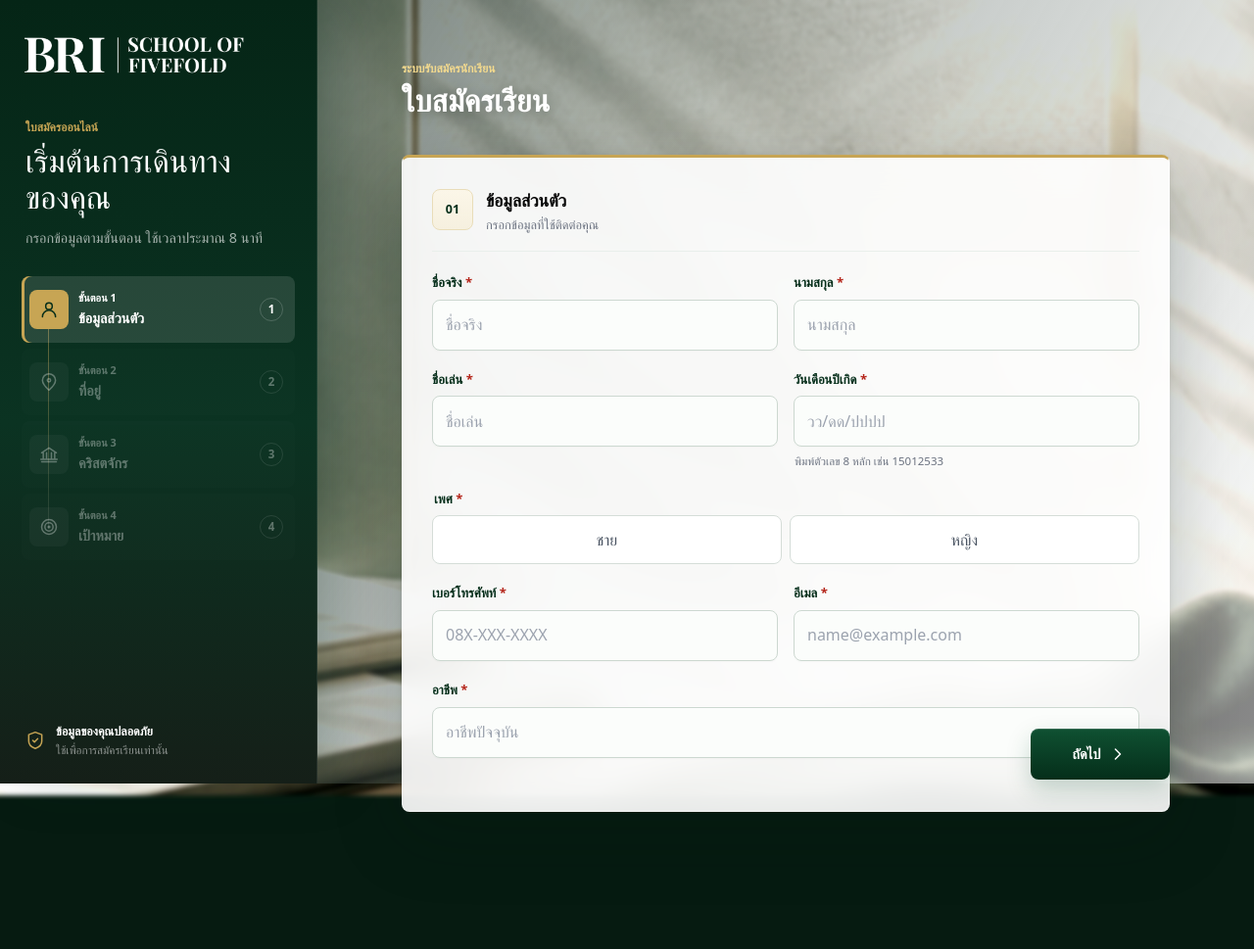
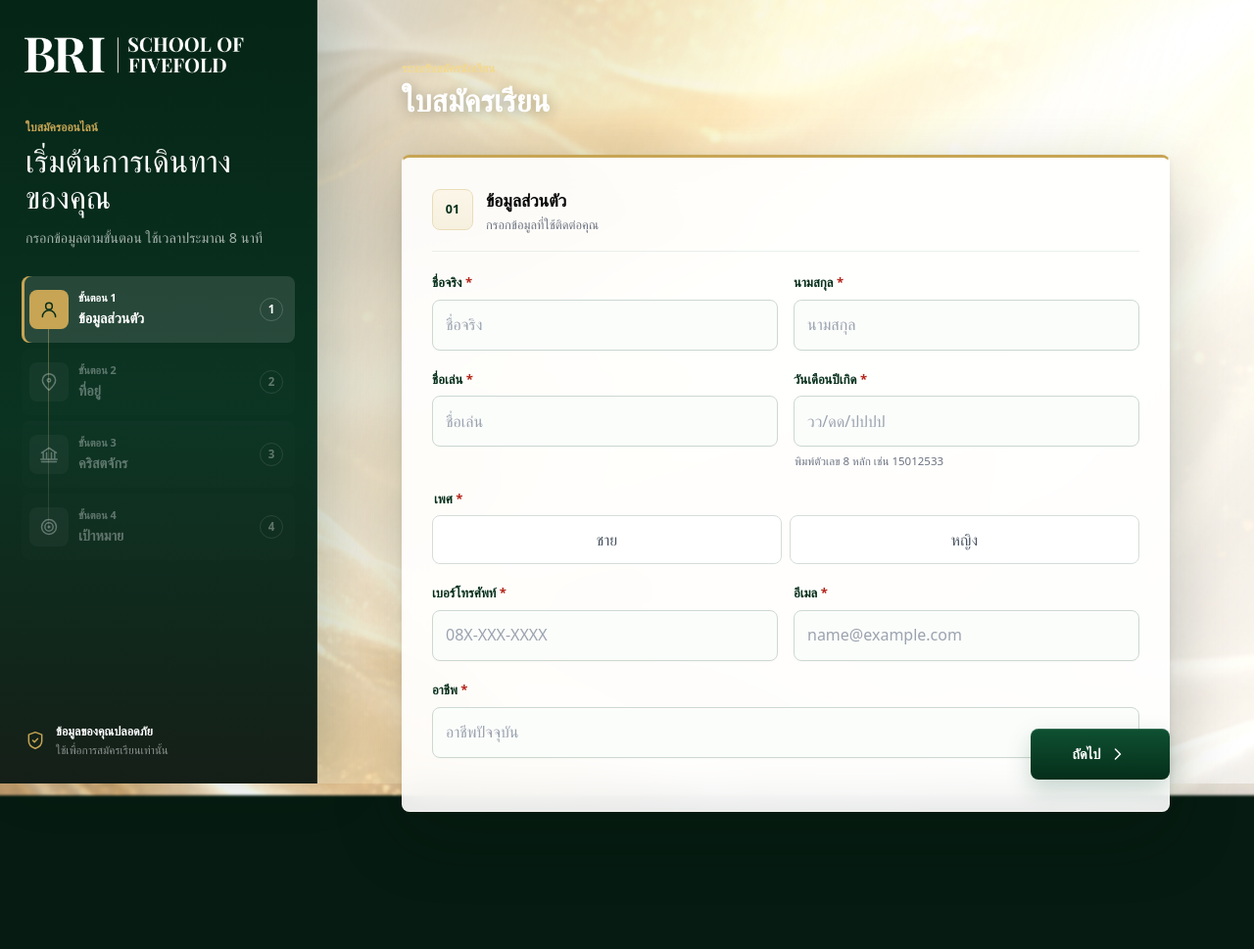
Before and after one commit to Atothegod/BRI, a Django app: page / in a window 1280 px wide. Shown: the whole page at 98% size. Run offline with Django 5.2, Linux system fonts and the light colour scheme; some web fonts are replaced.

Commit message:
Update background images and styles for registration and authentication pages

```diff
--- a/backend/school/static/school/css/registration.css
+++ b/backend/school/static/school/css/registration.css
@@ -16,7 +16,7 @@
     --color-border-soft: #f3f4f6;
     --color-danger: #b42318;
     --color-danger-soft: #fff4f2;
-    --app-background-image: url("../images/app-background.jpg?v=20260828-sharp-1");
+    --app-background-image: url("../images/app-background.jpg?v=20260828-gold-silk-1");
     --shadow-card: 0 1px 2px rgba(5, 46, 26, 0.04), 0 12px 34px rgba(5, 46, 26, 0.08), 0 28px 70px rgba(5, 46, 26, 0.04);
     --shadow-float: 0 -1px 0 rgba(5, 46, 26, 0.06), 0 -14px 38px rgba(5, 46, 26, 0.1);
     --radius-card: 8px;
@@ -122,7 +122,7 @@ svg {
     background-image: var(--app-background-image);
     background-position: center;
     background-size: cover;
-    filter: blur(2px) saturate(0.82) contrast(1.06) brightness(1.06);
+    filter: blur(1px) saturate(0.88) contrast(1.04) brightness(1.05);
     transform: scale(1.015);
 }
 
@@ -134,8 +134,13 @@ svg {
     z-index: -1;
     content: "";
     background:
-        linear-gradient(120deg, rgba(3, 24, 14, 0.72), rgba(3, 24, 14, 0.26) 48%, rgba(255, 255, 255, 0.45)),
-        rgba(255, 255, 255, 0.18);
+        linear-gradient(104deg, rgba(255, 255, 255, 0) 22%, rgba(255, 226, 148, 0.26) 42%, rgba(255, 255, 255, 0.42) 50%, rgba(255, 226, 148, 0.2) 58%, rgba(255, 255, 255, 0) 78%),
+        linear-gradient(120deg, rgba(3, 24, 14, 0.32), rgba(255, 255, 255, 0.08) 48%, rgba(255, 255, 255, 0.5)),
+        rgba(255, 255, 255, 0.12);
+    background-position: 130% 0, 0 0, 0 0;
+    background-size: 240% 100%, auto, auto;
+    animation: goldSilkSheen 16s ease-in-out infinite alternate;
+    pointer-events: none;
 }
 
 .app-sidebar {
@@ -2273,6 +2278,11 @@ select.form-control {
     to { opacity: 1; }
 }
 
+@keyframes goldSilkSheen {
+    from { background-position: 130% 0, 0 0, 0 0; }
+    to { background-position: -30% 0, 0 0, 0 0; }
+}
+
 @media (max-width: 1023px) {
     .registration-app .app-main {
         background: transparent;
@@ -2315,9 +2325,14 @@ select.form-control {
     }
 
     .registration-app .mobile-progress {
+        position: sticky;
+        top: calc(64px + env(safe-area-inset-top) + 8px);
+        z-index: 35;
         background: #ffffff;
         border-color: rgba(5, 46, 26, 0.1);
-        box-shadow: 0 12px 28px rgba(5, 46, 26, 0.08);
+        box-shadow: 0 12px 28px rgba(5, 46, 26, 0.08), 0 1px 0 rgba(255, 255, 255, 0.72);
+        -webkit-backdrop-filter: blur(14px);
+        backdrop-filter: blur(14px);
     }
 
     .registration-app .mobile-step-summary {
--- a/backend/school/templates/school/admin_overview_dashboard.html
+++ b/backend/school/templates/school/admin_overview_dashboard.html
@@ -4,7 +4,7 @@
 {% block title %}Admin overview | BRI School of Fivefold{% endblock %}
 
 {% block extra_css %}
-<link rel="stylesheet" href="{% static 'school/css/registration.css' %}?v=20260828-9">
+<link rel="stylesheet" href="{% static 'school/css/registration.css' %}?v=20260828-12">
 {% endblock %}
 
 {% block content %}
--- a/backend/school/templates/school/already_registered.html
+++ b/backend/school/templates/school/already_registered.html
@@ -4,7 +4,7 @@
 {% block title %}สมัครเรียนแล้ว | BRI School of Fivefold{% endblock %}
 
 {% block extra_css %}
-<link rel="stylesheet" href="{% static 'school/css/registration.css' %}?v=20260828-9">
+<link rel="stylesheet" href="{% static 'school/css/registration.css' %}?v=20260828-12">
 {% endblock %}
 
 {% block content %}
--- a/backend/school/templates/school/announcement_result.html
+++ b/backend/school/templates/school/announcement_result.html
@@ -4,7 +4,7 @@
 {% block title %}ประกาศผลสัมภาษณ์ | BRI School of Fivefold{% endblock %}
 
 {% block extra_css %}
-<link rel="stylesheet" href="{% static 'school/css/registration.css' %}?v=20260828-9">
+<link rel="stylesheet" href="{% static 'school/css/registration.css' %}?v=20260828-12">
 {% endblock %}
 
 {% block content %}
--- a/backend/school/templates/school/liff_boot.html
+++ b/backend/school/templates/school/liff_boot.html
@@ -4,7 +4,7 @@
 {% block title %}กำลังเปิดหน้า | BRI School of Fivefold{% endblock %}
 
 {% block extra_css %}
-<link rel="stylesheet" href="{% static 'school/css/registration.css' %}?v=20260828-9">
+<link rel="stylesheet" href="{% static 'school/css/registration.css' %}?v=20260828-12">
 {% endblock %}
 
 {% block content %}
--- a/backend/school/templates/school/login.html
+++ b/backend/school/templates/school/login.html
@@ -4,7 +4,7 @@
 {% block title %}เข้าสู่ระบบผู้สอน | BRI School of Fivefold{% endblock %}
 
 {% block extra_css %}
-<link rel="stylesheet" href="{% static 'school/css/teacher_auth.css' %}?v=20260828-6">
+<link rel="stylesheet" href="{% static 'school/css/teacher_auth.css' %}?v=20260828-9">
 {% endblock %}
 
 {% block content %}
--- a/backend/school/templates/school/registration.html
+++ b/backend/school/templates/school/registration.html
@@ -4,7 +4,7 @@
 {% block title %}สมัครเรียน | BRI School of Fivefold{% endblock %}
 
 {% block extra_css %}
-<link rel="stylesheet" href="{% static 'school/css/registration.css' %}?v=20260828-9">
+<link rel="stylesheet" href="{% static 'school/css/registration.css' %}?v=20260828-12">
 {% endblock %}
 
 {% block content %}
--- a/backend/school/templates/school/registration_success.html
+++ b/backend/school/templates/school/registration_success.html
@@ -4,7 +4,7 @@
 {% block title %}ส่งใบสมัครสำเร็จ | BRI School of Fivefold{% endblock %}
 
 {% block extra_css %}
-<link rel="stylesheet" href="{% static 'school/css/registration.css' %}?v=20260828-9">
+<link rel="stylesheet" href="{% static 'school/css/registration.css' %}?v=20260828-12">
 {% endblock %}
 
 {% block content %}
--- a/backend/school/templates/school/student_payment_upload.html
+++ b/backend/school/templates/school/student_payment_upload.html
@@ -4,7 +4,7 @@
 {% block title %}อัปโหลดสลิป | BRI School of Fivefold{% endblock %}
 
 {% block extra_css %}
-<link rel="stylesheet" href="{% static 'school/css/registration.css' %}?v=20260828-9">
+<link rel="stylesheet" href="{% static 'school/css/registration.css' %}?v=20260828-12">
 {% endblock %}
 
 {% block content %}
--- a/backend/school/templates/school/teacher_dashboard_base.html
+++ b/backend/school/templates/school/teacher_dashboard_base.html
@@ -4,7 +4,7 @@
 {% block title %}{% block dashboard_title %}Dashboard ผู้สอน{% endblock %} | BRI School of Fivefold{% endblock %}
 
 {% block extra_css %}
-<link rel="stylesheet" href="{% static 'school/css/teacher_dashboard.css' %}?v=20260828-6">
+<link rel="stylesheet" href="{% static 'school/css/teacher_dashboard.css' %}?v=20260828-9">
 {% endblock %}
 
 {% block content %}
--- a/backend/school/templates/school/teacher_pending_approval.html
+++ b/backend/school/templates/school/teacher_pending_approval.html
@@ -4,7 +4,7 @@
 {% block title %}รออนุมัติผู้สอน | BRI School of Fivefold{% endblock %}
 
 {% block extra_css %}
-<link rel="stylesheet" href="{% static 'school/css/registration.css' %}?v=20260828-9">
+<link rel="stylesheet" href="{% static 'school/css/registration.css' %}?v=20260828-12">
 {% endblock %}
 
 {% block content %}
--- a/backend/school/templates/school/teacher_register.html
+++ b/backend/school/templates/school/teacher_register.html
@@ -4,7 +4,7 @@
 {% block title %}ลงทะเบียนผู้สอน | BRI School of Fivefold{% endblock %}
 
 {% block extra_css %}
-<link rel="stylesheet" href="{% static 'school/css/teacher_auth.css' %}?v=20260828-6">
+<link rel="stylesheet" href="{% static 'school/css/teacher_auth.css' %}?v=20260828-9">
 {% endblock %}
 
 {% block content %}
```
Also changed, not shown: backend/school/static/school/css/teacher_auth.css (+24 -3 lines), backend/school/static/school/css/teacher_dashboard.css (+23 -4 lines), backend/school/static/school/images/app-background.jpg.
